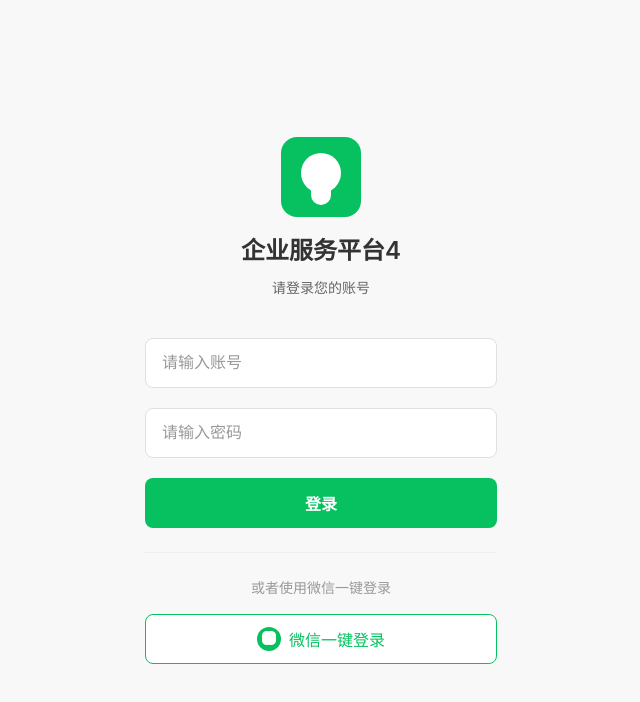
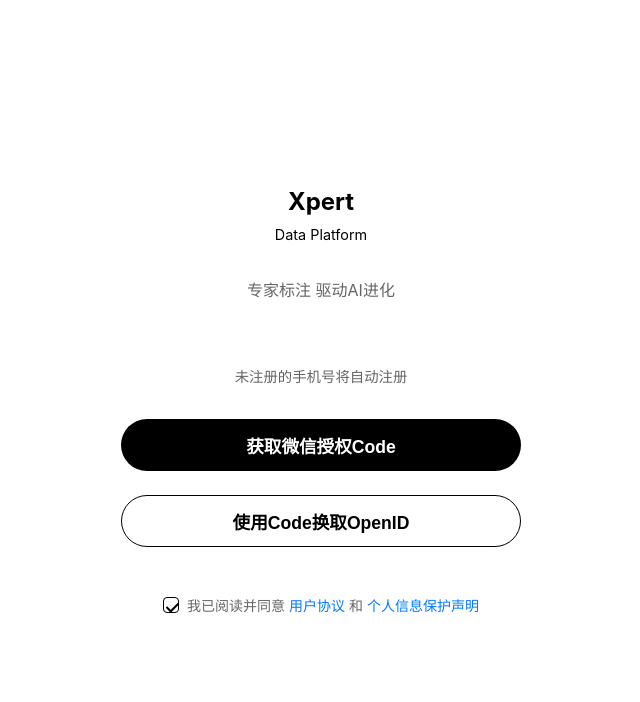
Before and after one commit to mnshhhh/mnshhhh.github.io, a plain HTML site: page index.html in a window 1280 px wide. Shown: the whole page, without its empty margins (319-959 px from the left). Drawn offline with Linux system fonts and the light colour scheme.

Commit message:
feat: 样式修改

```diff
--- a/index.html
+++ b/index.html
@@ -3,33 +3,32 @@
 <head>
     <meta charset="UTF-8">
     <meta name="viewport" content="width=device-width, initial-scale=1.0, maximum-scale=1.0, user-scalable=no">
-    <title>微信登录 - 企业服务号</title>
+    <title>demo - 登录</title>
     <link rel="stylesheet" href="styles.css">
-    <script src="https://res.wx.qq.com/open/js/jweixin-1.6.0.js"></script>
 </head>
 <body>
     <div class="login-container" id="loginContainer">
         <div class="logo-area">
-            <div class="logo"></div>
-            <h1>企业服务平台4</h1>
-            <p>请登录您的账号</p>
+            <div class="logo">
+                <div class="logo-shape"></div>
+                <span class="logo-text">Xpert</span>
+                <span class="logo-subtext">Data Platform</span>
+            </div>
+            <p class="slogan">专家标注 驱动AI进化</p>
         </div>
 
-        <div class="form-area">
-            <div class="input-group">
-                <input type="text" id="username" placeholder="请输入账号" required>
-            </div>
-            <div class="input-group">
-                <input type="password" id="password" placeholder="请输入密码" required>
-            </div>
-            <button id="loginBtn" class="login-btn">登录</button>
+        <div class="login-content">
+            <p class="hint-text">未注册的手机号将自动注册</p>
 
-            <div class="wechat-quick-login" id="wechatQuickLogin">
-                <p>或者使用微信一键登录</p>
-                <button id="wechatLoginBtn" class="wechat-btn">
-                    <span class="wechat-icon"></span>
-                    微信一键登录
-                </button>
+            <button id="getCodeBtn" class="phone-quick-login-btn">获取微信授权Code</button>
+            <button id="exchangeOpenidBtn" class="sms-login-btn">使用Code换取OpenID</button>
+
+            <div class="agreement-section">
+                <label class="checkbox-label">
+                    <input type="checkbox" id="agreementCheckbox" checked>
+                    <span class="checkbox-custom"></span>
+                    <span class="agreement-text">我已阅读并同意 <a href="#">用户协议</a> 和 <a href="#">个人信息保护声明</a></span>
+                </label>
             </div>
         </div>
     </div>
@@ -45,39 +44,42 @@
             scope: 'snsapi_base'
         };
 
-        // 页面加载时检查URL中的code参数
+        // 页面加载时绑定事件
         document.addEventListener('DOMContentLoaded', function() {
-            // 从URL中获取code参数
+            // 绑定按钮事件
+            document.getElementById('agreementCheckbox').addEventListener('change', handleAgreementChange);
+            document.getElementById('getCodeBtn').addEventListener('click', handleGetCode);
+            document.getElementById('exchangeOpenidBtn').addEventListener('click', handleExchangeOpenid);
+
+            // 检查URL中是否已有code参数
+            checkUrlForCode();
+        });
+
+        // 检查URL中是否已有code参数
+        function checkUrlForCode() {
             const urlParams = new URLSearchParams(window.location.search);
             const code = urlParams.get('code');
-            const state = urlParams.get('state');
 
             if (code) {
-                // 已获取到code，进行后续处理
-                handleWechatAuthSuccess(code, state);
-            } else {
-                // 未获取到code，检查是否需要授权
-                checkAuthStatus();
-            }
+                // 从URL中获取到code，存储到localStorage中
+                localStorage.setItem('wechat_auth_code', code);
+                console.log('从URL中获取到微信授权code:', code);
+                showToast('已获取到微信授权Code');
 
-            // 绑定登录按钮事件
-            document.getElementById('loginBtn').addEventListener('click', handleManualLogin);
-            document.getElementById('wechatLoginBtn').addEventListener('click', redirectToWechatAuth);
-        });
-
-        // 检查授权状态
-        function checkAuthStatus() {
-            // 可以检查本地存储中是否已有授权信息
-            const hasAuth = localStorage.getItem('wechat_auth');
-
-            if (!hasAuth) {
-                // 如果没有授权信息，可以选择自动跳转授权或者让用户点击按钮授权
-                console.log('未检测到微信授权信息');
+                // 可选：如果需要，可以自动尝试使用code换取openid
+                // handleExchangeOpenid();
             }
         }
 
-        // 重定向到微信授权页面
-        function redirectToWechatAuth() {
+        // 处理获取微信授权Code
+        function handleGetCode() {
+            if (!document.getElementById('agreementCheckbox').checked) {
+                showToast('请阅读并同意用户协议和个人信息保护声明');
+                return;
+            }
+
+            console.log('发起微信授权获取Code');
+
             // 生成随机state参数防止CSRF攻击
             const state = 'state_' + Math.random().toString(36).substring(2, 15);
             localStorage.setItem('wechat_auth_state', state);
@@ -89,97 +91,94 @@
             window.location.href = authUrl;
         }
 
-        // 处理微信授权成功返回
-        function handleWechatAuthSuccess(code, state) {
-            // 首先在控制台打印用户的code
-            console.log('授权后的用户code:', code);
-
-            // 验证state参数，防止CSRF攻击
-            const savedState = localStorage.getItem('wechat_auth_state');
-            if (savedState !== state) {
-                console.error('state参数验证失败，可能是CSRF攻击');
+        // 处理使用Code换取OpenID
+        function handleExchangeOpenid() {
+            if (!document.getElementById('agreementCheckbox').checked) {
+                showToast('请阅读并同意用户协议和个人信息保护声明');
                 return;
             }
 
-            // 清除state参数
-            localStorage.removeItem('wechat_auth_state');
+            // 从localStorage中获取code
+            const code = localStorage.getItem('wechat_auth_code');
 
-            // 在控制台打印用户的code信息
-            console.log('用户的微信授权code:', code);
+            if (!code) {
+                showToast('未找到微信授权Code，请先获取Code');
+                return;
+            }
 
-            // 调用后端API，使用code换取openid和session_key
-            // 这里需要替换为实际的后端API地址
-            const apiUrl = 'https://your-api.com/wechat/auth';
+            console.log('使用Code换取OpenID:', code);
+
+            // 显示加载状态
+            const exchangeBtn = document.getElementById('exchangeOpenidBtn');
+            exchangeBtn.disabled = true;
+            exchangeBtn.textContent = '请求中...';
+
+            // 实际的后端API地址
+            const apiUrl = 'https://xpert.bytedance.com/user/wechat/bind_status';
 
             fetch(apiUrl, {
                 method: 'POST',
+                mode: 'cors', // 使用CORS模式
                 headers: {
-                    'Content-Type': 'application/json'
+                    'Content-Type': 'application/json',
+                    'Accept': 'application/json'
                 },
-                body: JSON.stringify({
-                    code: code
-                })
+                body: JSON.stringify({ code: code })
             })
             .then(response => {
+                console.log('响应状态:', response.status);
                 if (!response.ok) {
-                    throw new Error('网络响应错误');
+                    throw new Error('网络响应异常: ' + response.status);
                 }
-                return response.json();
+                return response.json(); // 解析JSON响应
             })
             .then(data => {
-                console.log('微信授权处理结果:', data);
+                console.log('获取到响应数据:', data);
 
-                // 存储授权信息
-                localStorage.setItem('wechat_auth', JSON.stringify(data));
+                // 检查响应中是否包含openid
+                if (data && data.openid) {
+                    // 存储真实的OpenID信息
+                    localStorage.setItem('wechat_openid', data.openid);
+                    showToast('OpenID获取成功');
+                } else {
+                    // 响应中没有openid，生成模拟数据
+                    const mockResponse = {
+                        openid: 'mock_openid_' + Math.random().toString(36).substring(2, 15)
+                    };
+                    localStorage.setItem('wechat_openid', mockResponse.openid);
+                    showToast('使用模拟OpenID');
+                }
 
-                // 显示登录成功提示
-                showToast('微信授权成功');
-
-                // 可以根据后端返回的信息决定是否需要进一步登录
-                if (data.needLogin) {
-                    // 需要进一步登录
-                    console.log('需要进行账号绑定或二次登录');
-                } else {
-                    // 直接登录成功
-                    setTimeout(() => {
-                        window.location.href = '/home.html';
-                    }, 1500);
-                }
+                // 恢复按钮状态
+                exchangeBtn.disabled = false;
+                exchangeBtn.textContent = '使用Code换取OpenID';
             })
             .catch(error => {
-                console.error('微信授权处理失败:', error);
-                showToast('微信授权失败，请重试');
+                console.error('请求处理失败:', error);
+
+                // 即使失败也生成模拟数据
+                showToast('遇到跨域问题，使用模拟数据继续');
+
+                // 模拟成功响应
+                const mockResponse = {
+                    openid: 'mock_openid_' + Math.random().toString(36).substring(2, 15)
+                };
+
+                console.log('使用模拟数据:', mockResponse);
+
+                // 存储模拟的OpenID信息
+                localStorage.setItem('wechat_openid', mockResponse.openid);
+
+                // 恢复按钮状态
+                exchangeBtn.disabled = false;
+                exchangeBtn.textContent = '使用Code换取OpenID';
             });
         }
 
-        // 处理手动登录
-        function handleManualLogin() {
-            const username = document.getElementById('username').value;
-            const password = document.getElementById('password').value;
-
-            if (!username || !password) {
-                showToast('请输入账号和密码');
-                return;
-            }
-
-            // 模拟登录请求
-            console.log('正在登录...', { username });
-
-            // 显示加载状态
-            const loginBtn = document.getElementById('loginBtn');
-            loginBtn.disabled = true;
-            loginBtn.textContent = '登录中...';
-
-            // 模拟API请求延迟
-            setTimeout(() => {
-                // 模拟登录成功
-                showToast('登录成功');
-
-                // 跳转到首页
-                setTimeout(() => {
-                    window.location.href = '/home.html';
-                }, 1500);
-            }, 1500);
+        // 处理协议勾选状态变化
+        function handleAgreementChange() {
+            const isChecked = document.getElementById('agreementCheckbox').checked;
+            console.log('协议勾选状态:', isChecked);
         }
 
         // 显示提示消息
--- a/styles.css
+++ b/styles.css
@@ -10,192 +10,168 @@ html, body {
     font-size: 16px;
     line-height: 1.5;
     color: #333;
-    background-color: #f8f8f8;
+    background-color: #fff;
     -webkit-font-smoothing: antialiased;
     -moz-osx-font-smoothing: grayscale;
 }
 
 /* 登录容器样式 */
 .login-container {
-    max-width: 400px;
+    max-width: 500px;
     margin: 0 auto;
-    padding: 2rem 1.5rem;
+    padding: 3rem 2rem;
     min-height: 100vh;
     display: flex;
     flex-direction: column;
     justify-content: center;
+    align-items: center;
 }
 
 /* Logo区域样式 */
 .logo-area {
     text-align: center;
-    margin-bottom: 2.5rem;
+    margin-bottom: 4rem;
 }
 
 .logo {
-    width: 80px;
-    height: 80px;
-    background-color: #07c160;
-    border-radius: 16px;
-    margin: 0 auto 1rem;
-    position: relative;
-    overflow: hidden;
+    display: flex;
+    flex-direction: column;
+    align-items: center;
+    margin-bottom: 1rem;
 }
 
-.logo::before {
-    content: '';
-    position: absolute;
-    top: 50%;
-    left: 50%;
-    width: 40px;
-    height: 40px;
-    background-color: #fff;
-    border-radius: 50%;
-    transform: translate(-50%, -60%);
+.logo-text {
+    font-size: 1.5rem;
+    font-weight: 700;
+    color: #000;
+    margin-bottom: 0.25rem;
 }
 
-.logo::after {
-    content: '';
-    position: absolute;
-    top: 50%;
-    left: 50%;
-    width: 20px;
-    height: 40px;
-    background-color: #fff;
-    border-radius: 10px;
-    transform: translate(-50%, -30%);
+.logo-subtext {
+    font-size: 0.9rem;
+    color: #000;
+    margin-bottom: 1rem;
 }
 
-.logo-area h1 {
-    font-size: 1.5rem;
-    font-weight: 600;
-    margin-bottom: 0.5rem;
-    color: #333;
-}
-
-.logo-area p {
-    font-size: 0.875rem;
+.slogan {
+    font-size: 1rem;
     color: #666;
 }
 
-/* 表单区域样式 */
-.form-area {
+/* 登录内容区域样式 */
+.login-content {
     width: 100%;
+    max-width: 400px;
+    display: flex;
+    flex-direction: column;
+    align-items: center;
 }
 
-.input-group {
-    margin-bottom: 1.25rem;
-    position: relative;
+/* 提示文字样式 */
+.hint-text {
+    font-size: 0.9rem;
+    color: #666;
+    margin-bottom: 2rem;
+    text-align: center;
 }
 
-.input-group input {
+/* 手机号快捷登录按钮样式 */
+.phone-quick-login-btn {
     width: 100%;
-    height: 50px;
-    padding: 0 1rem;
-    border: 1px solid #e0e0e0;
-    border-radius: 8px;
-    font-size: 1rem;
-    background-color: #fff;
-    transition: border-color 0.3s;
-}
-
-.input-group input:focus {
-    outline: none;
-    border-color: #07c160;
-}
-
-.input-group input::placeholder {
-    color: #999;
-}
-
-/* 登录按钮样式 */
-.login-btn {
-    width: 100%;
-    height: 50px;
-    background-color: #07c160;
+    height: 52px;
+    background-color: #000;
     color: #fff;
     border: none;
-    border-radius: 8px;
-    font-size: 1rem;
+    border-radius: 26px;
+    font-size: 1.1rem;
     font-weight: 600;
     cursor: pointer;
     transition: background-color 0.3s;
     margin-bottom: 1.5rem;
 }
 
-.login-btn:hover {
-    background-color: #06a753;
+.phone-quick-login-btn:hover {
+    background-color: #333;
 }
 
-.login-btn:disabled {
-    background-color: #ccc;
-    cursor: not-allowed;
+/* 短信验证登录按钮样式 */
+.sms-login-btn {
+    width: 100%;
+    height: 52px;
+    background-color: #fff;
+    color: #000;
+    border: 1px solid #000;
+    border-radius: 26px;
+    font-size: 1.1rem;
+    font-weight: 600;
+    cursor: pointer;
+    transition: all 0.3s;
+    margin-bottom: 3rem;
 }
 
-/* 微信快速登录样式 */
-.wechat-quick-login {
-    text-align: center;
-    padding-top: 1.5rem;
-    border-top: 1px solid #eee;
+.sms-login-btn:hover {
+    background-color: #f5f5f5;
 }
 
-.wechat-quick-login p {
-    font-size: 0.875rem;
-    color: #999;
-    margin-bottom: 1rem;
+/* 协议部分样式 */
+.agreement-section {
+    width: 100%;
+    display: flex;
+    justify-content: center;
 }
 
-.wechat-btn {
+.checkbox-label {
     display: flex;
-    align-items: center;
-    justify-content: center;
-    width: 100%;
-    height: 50px;
-    background-color: #fff;
-    color: #07c160;
-    border: 1px solid #07c160;
-    border-radius: 8px;
-    font-size: 1rem;
+    align-items: flex-start;
     cursor: pointer;
-    transition: all 0.3s;
+    user-select: none;
 }
 
-.wechat-btn:hover {
-    background-color: #f0f9ff;
+.checkbox-label input[type="checkbox"] {
+    position: absolute;
+    opacity: 0;
+    cursor: pointer;
+    height: 0;
+    width: 0;
 }
 
-.wechat-icon {
-    display: inline-block;
-    width: 24px;
-    height: 24px;
-    background-color: #07c160;
-    border-radius: 50%;
+.checkbox-custom {
+    position: relative;
+    top: 2px;
+    left: 0;
+    height: 16px;
+    width: 16px;
+    background-color: #fff;
+    border: 1px solid #000;
+    border-radius: 4px;
     margin-right: 8px;
-    position: relative;
 }
 
-.wechat-icon::before,
-.wechat-icon::after {
+.checkbox-label input[type="checkbox"]:checked ~ .checkbox-custom::after {
     content: '';
     position: absolute;
-    background-color: #fff;
-    border-radius: 10px;
+    left: 5px;
+    top: 2px;
+    width: 5px;
+    height: 10px;
+    border: solid #000;
+    border-width: 0 2px 2px 0;
+    transform: rotate(45deg);
 }
 
-.wechat-icon::before {
-    width: 16px;
-    height: 10px;
-    top: 6px;
-    left: 4px;
-    transform: rotate(-45deg);
+.agreement-text {
+    font-size: 0.875rem;
+    color: #666;
+    line-height: 1.5;
 }
 
-.wechat-icon::after {
-    width: 16px;
-    height: 10px;
-    top: 6px;
-    left: 4px;
-    transform: rotate(45deg);
+.agreement-text a {
+    color: #007AFF;
+    text-decoration: none;
+}
+
+.agreement-text a:hover {
+    text-decoration: underline;
 }
 
 /* Toast提示样式 */
@@ -225,19 +201,23 @@ html, body {
         padding: 2rem 1rem;
     }
 
-    .logo {
-        width: 70px;
-        height: 70px;
-    }
 
-    .logo-area h1 {
+    .logo-text {
         font-size: 1.375rem;
     }
 
-    .input-group input,
-    .login-btn,
-    .wechat-btn {
+    .logo-subtext {
+        font-size: 0.85rem;
+    }
+
+    .slogan {
+        font-size: 0.9rem;
+    }
+
+    .phone-quick-login-btn,
+    .sms-login-btn {
         height: 48px;
+        font-size: 1rem;
     }
 }
 
@@ -246,8 +226,8 @@ html, body {
         padding: 1.5rem 0.75rem;
     }
 
-    .logo {
-        width: 60px;
-        height: 60px;
+
+    .agreement-text {
+        font-size: 0.8rem;
     }
 }
```
